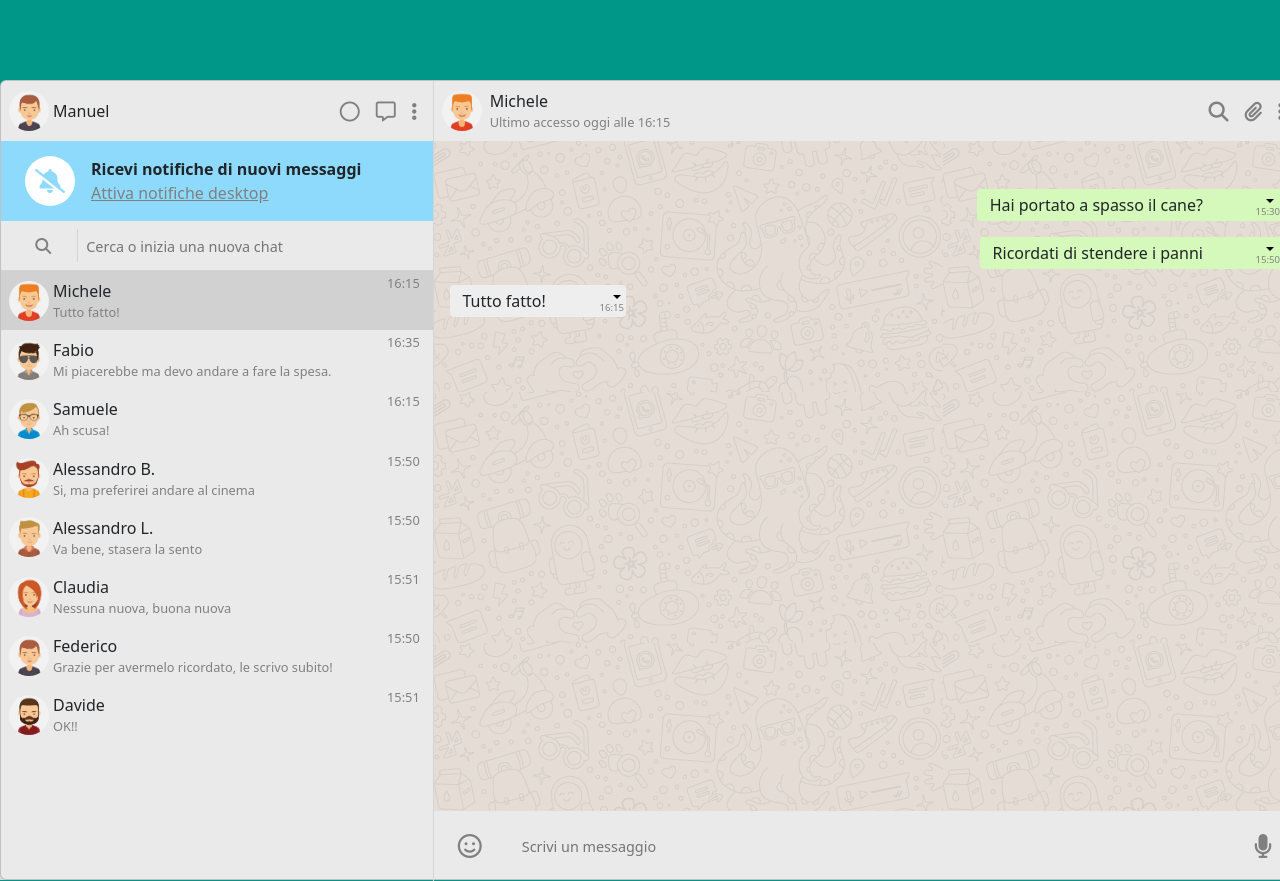
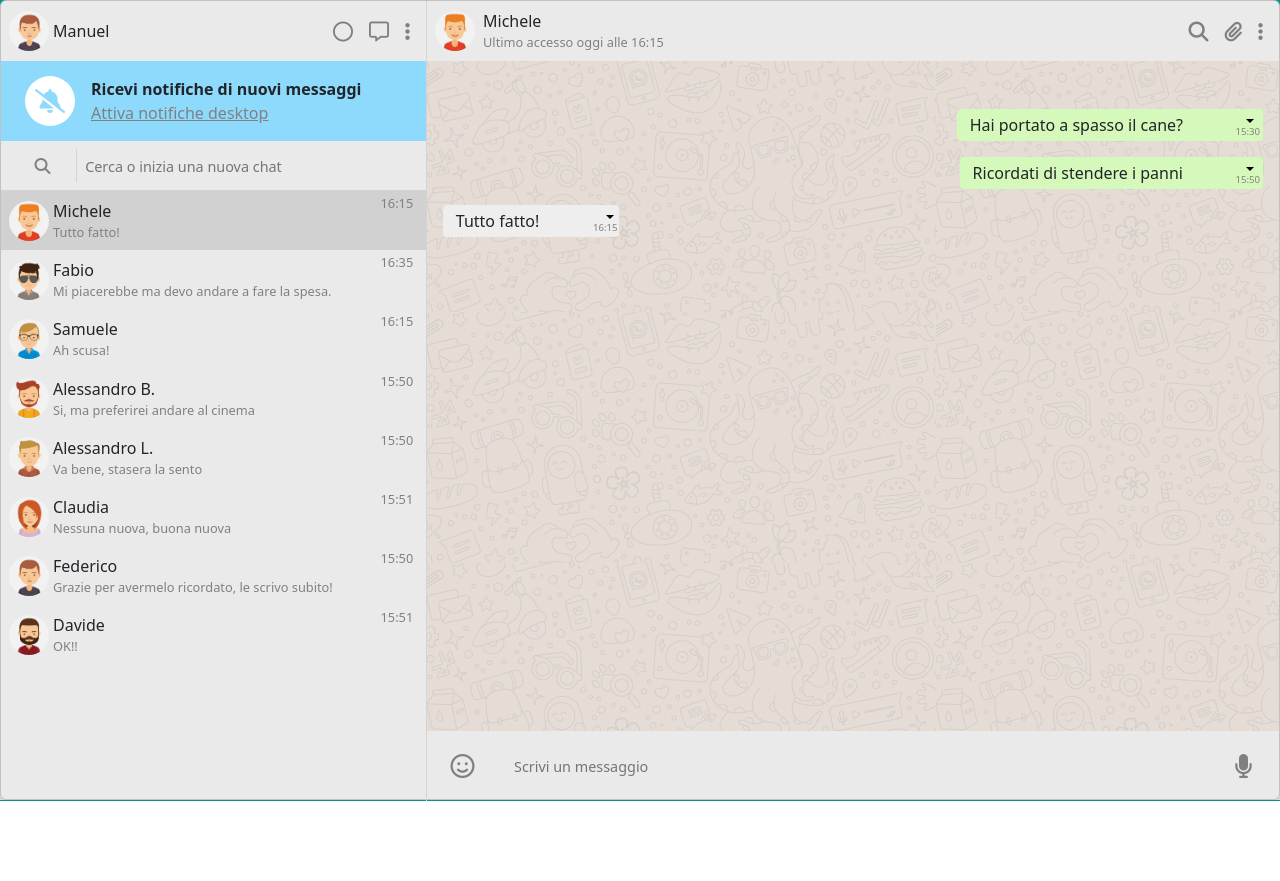
Before and after one commit to manuelcamaioni/vue-boolzapp, a plain HTML site: page index.html in a window 1280 px wide. After the commit the page ends 801 px from the top, so only its background shows below. Drawn offline with nearby package versions, Linux system fonts and the light colour scheme.

Commit message:
body height issue solved

```diff
--- a/style.css
+++ b/style.css
@@ -15,7 +15,9 @@ body{
     #dadbd2 100%
 
 );
-
+display: flex;
+justify-content: center;
+align-items: center;
 height: 100vh;
 }
 
@@ -23,6 +25,9 @@ i{
     color: grey;
 }
 
+#app{
+    margin: 0;
+}
 
 #app{
     width: 1300px;
```
